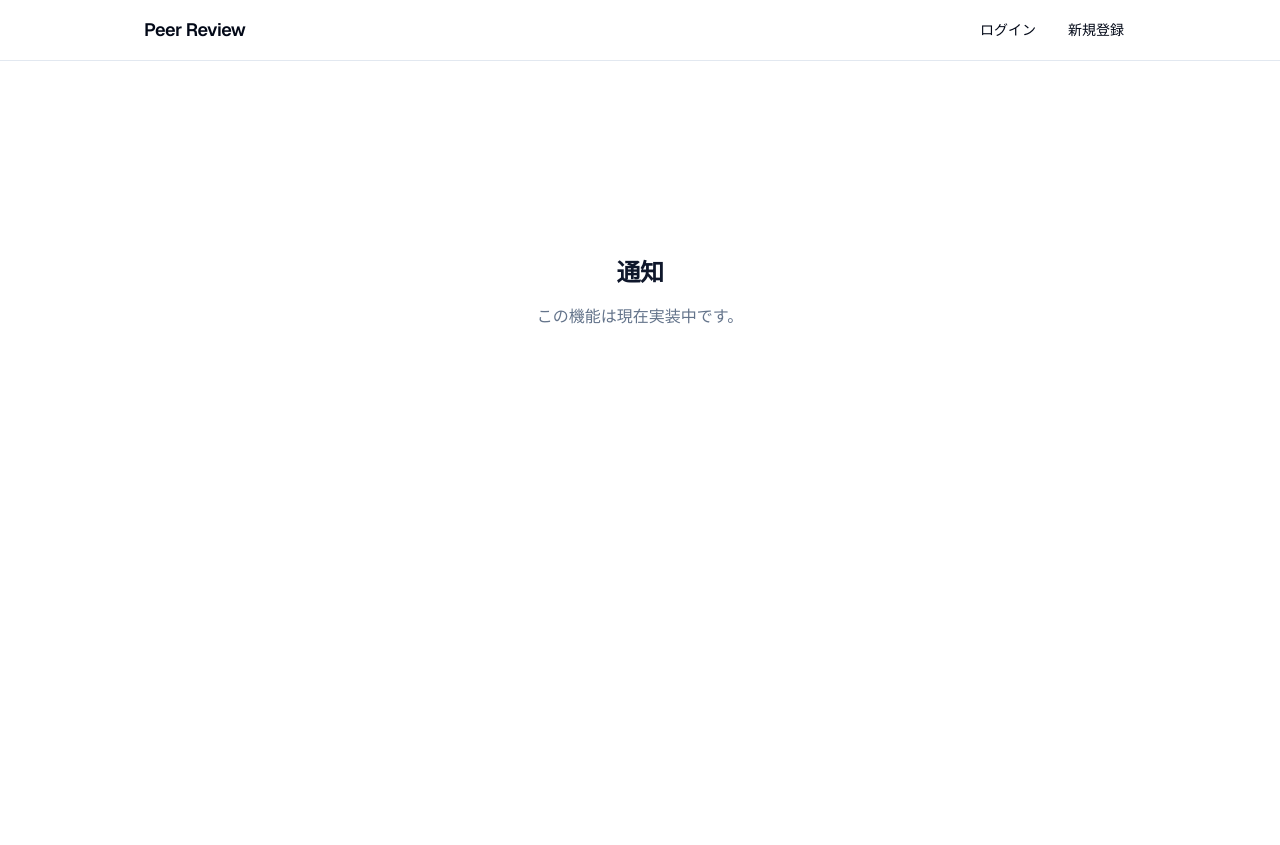
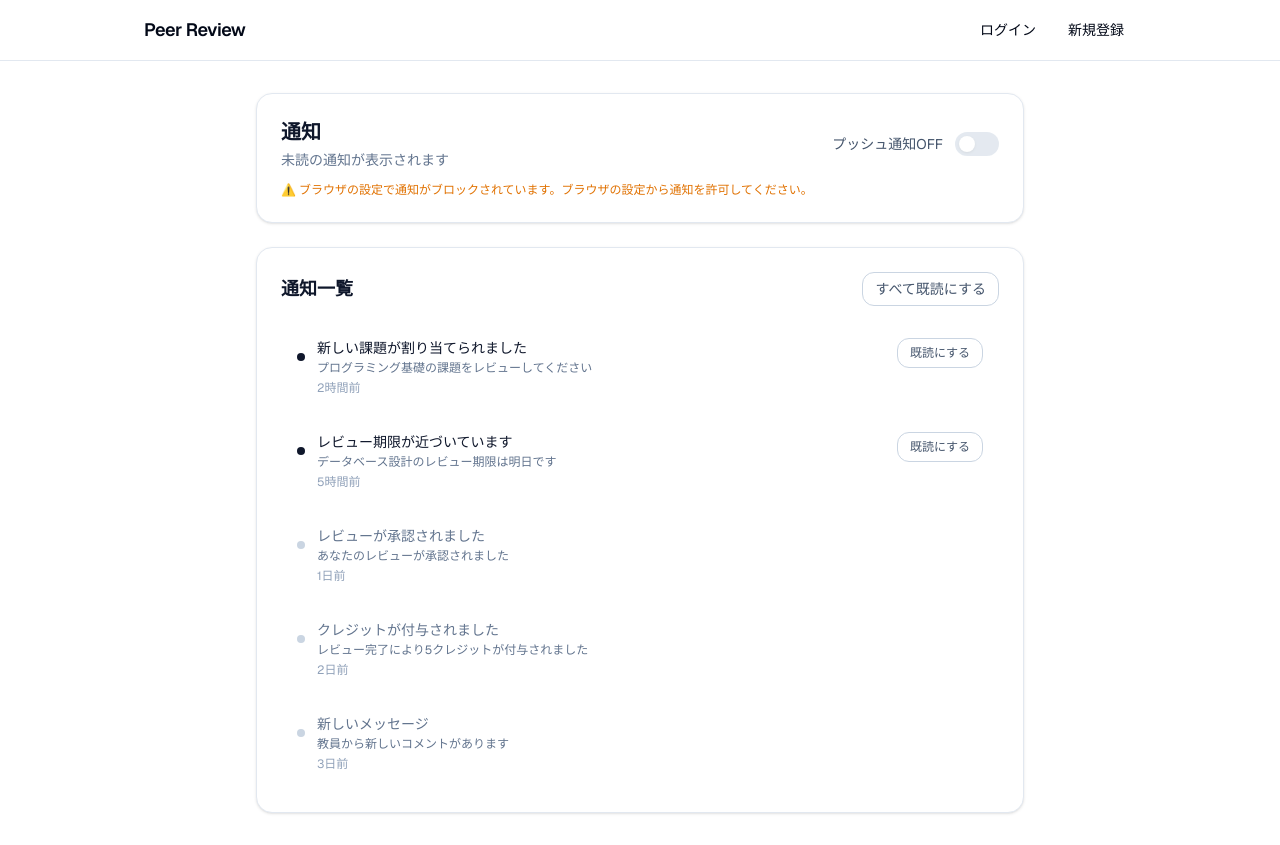
Before and after one commit to TUT-StudyClub/peer_review, a Next.js app in the folder frontend/: page /notifications in a window 1280 px wide. Before the commit the page ends 800 px from the top, so only its background shows below. Built offline with nearby package versions, Linux system fonts and the light colour scheme; no server answers.

Commit message:
feat: 通知のUIを作成　現在はダミーの通知を表示している

```diff
--- a/frontend/src/app/notifications/page.tsx
+++ b/frontend/src/app/notifications/page.tsx
@@ -1,8 +1,185 @@
+'use client';
+
+import { useState } from 'react';
+import { usePushNotification } from '@/hooks/usePushNotification';
+import { Bell, BellOff } from 'lucide-react';
+
+// 通知データの型定義
+type NotificationItem = {
+    id: string;
+    title: string;
+    description: string;
+    time: string;
+    isRead: boolean;
+};
+
+// ダミーデータ（将来的にはAPIから取得）
+const initialNotifications: NotificationItem[] = [
+    {
+        id: '1',
+        title: '新しい課題が割り当てられました',
+        description: 'プログラミング基礎の課題をレビューしてください',
+        time: '2時間前',
+        isRead: false,
+    },
+    {
+        id: '2',
+        title: 'レビュー期限が近づいています',
+        description: 'データベース設計のレビュー期限は明日です',
+        time: '5時間前',
+        isRead: false,
+    },
+    {
+        id: '3',
+        title: 'レビューが承認されました',
+        description: 'あなたのレビューが承認されました',
+        time: '1日前',
+        isRead: true,
+    },
+    {
+        id: '4',
+        title: 'クレジットが付与されました',
+        description: 'レビュー完了により5クレジットが付与されました',
+        time: '2日前',
+        isRead: true,
+    },
+    {
+        id: '5',
+        title: '新しいメッセージ',
+        description: '教員から新しいコメントがあります',
+        time: '3日前',
+        isRead: true,
+    },
+];
+
 export default function NotificationsPage() {
+    const { permission, isSupported, isLoading, isSubscribed, requestPermission, disableNotifications } = usePushNotification();
+    const [notifications, setNotifications] = useState<NotificationItem[]>(initialNotifications);
+
+    // 既読にする
+    const markAsRead = (id: string) => {
+        setNotifications((prev) =>
+            prev.map((n) => (n.id === id ? { ...n, isRead: true } : n))
+        );
+    };
+
+    // すべて既読にする
+    const markAllAsRead = () => {
+        setNotifications((prev) => prev.map((n) => ({ ...n, isRead: true })));
+    };
+
+    // 通知トグルハンドラ
+    const handleToggle = async () => {
+        if (isSubscribed) {
+            await disableNotifications();
+        } else {
+            await requestPermission();
+        }
+    };
+
+    const unreadCount = notifications.filter((n) => !n.isRead).length;
+
     return (
-        <div className="flex min-h-[50vh] flex-col items-center justify-center space-y-4 text-center">
-            <h1 className="text-2xl font-bold tracking-tight text-slate-900">通知</h1>
-            <p className="text-muted-foreground">この機能は現在実装中です。</p>
+        <div className="mx-auto max-w-3xl space-y-6">
+            {/* ヘッダーセクション */}
+            <div className="rounded-2xl border border-slate-200 bg-white p-6 shadow-sm">
+                <div className="flex items-center justify-between">
+                    <div>
+                        <h1 className="text-xl font-bold text-slate-900">通知</h1>
+                        <p className="mt-1 text-sm text-slate-500">未読の通知が表示されます</p>
+                    </div>
+                    {/* 通知ON/OFFトグル */}
+                    {isSupported && (
+                        <div className="flex items-center gap-3">
+                            <span className="text-sm text-slate-600">
+                                {isSubscribed ? 'プッシュ通知ON' : 'プッシュ通知OFF'}
+                            </span>
+                            <button
+                                onClick={handleToggle}
+                                disabled={isLoading || permission === 'denied'}
+                                className={`relative inline-flex h-6 w-11 items-center rounded-full transition-colors focus:outline-none focus:ring-2 focus:ring-blue-500 focus:ring-offset-2 disabled:opacity-50 ${isSubscribed ? 'bg-blue-600' : 'bg-slate-300'
+                                    }`}
+                                title={permission === 'denied' ? 'ブラウザの設定で通知がブロックされています' : ''}
+                            >
+                                <span
+                                    className={`inline-block h-4 w-4 transform rounded-full bg-white shadow transition-transform ${isSubscribed ? 'translate-x-6' : 'translate-x-1'
+                                        }`}
+                                />
+                            </button>
+                        </div>
+                    )}
+                </div>
+                {permission === 'denied' && (
+                    <p className="mt-3 text-xs text-amber-600">
+                        ⚠️ ブラウザの設定で通知がブロックされています。ブラウザの設定から通知を許可してください。
+                    </p>
+                )}
+            </div>
+
+            {/* 通知一覧セクション */}
+            <div className="rounded-2xl border border-slate-200 bg-white p-6 shadow-sm">
+                <div className="mb-4 flex items-center justify-between">
+                    <h2 className="text-lg font-bold text-slate-900">通知一覧</h2>
+                    {unreadCount > 0 && (
+                        <button
+                            onClick={markAllAsRead}
+                            className="rounded-lg border border-slate-300 px-3 py-1.5 text-sm text-slate-600 hover:bg-slate-50 transition-colors"
+                        >
+                            すべて既読にする
+                        </button>
+                    )}
+                </div>
+
+                {notifications.length === 0 ? (
+                    <div className="flex flex-col items-center justify-center py-12 text-slate-400">
+                        <Bell className="mb-4 h-12 w-12" />
+                        <p>通知はありません</p>
+                    </div>
+                ) : (
+                    <div className="space-y-1">
+                        {notifications.map((notification) => (
+                            <div
+                                key={notification.id}
+                                className="flex items-start gap-3 rounded-xl p-4 hover:bg-slate-50 transition-colors"
+                            >
+                                {/* 既読/未読マーカー */}
+                                <div className="mt-1.5 flex-shrink-0">
+                                    <span
+                                        className={`inline-block h-2 w-2 rounded-full ${notification.isRead ? 'bg-slate-300' : 'bg-slate-900'
+                                            }`}
+                                    />
+                                </div>
+
+                                {/* 通知内容 */}
+                                <div className="flex-1 min-w-0">
+                                    <p
+                                        className={`text-sm ${notification.isRead
+                                                ? 'text-slate-500'
+                                                : 'font-medium text-slate-900'
+                                            }`}
+                                    >
+                                        {notification.title}
+                                    </p>
+                                    <p className="mt-0.5 text-xs text-slate-500 truncate">
+                                        {notification.description}
+                                    </p>
+                                    <p className="mt-1 text-xs text-slate-400">{notification.time}</p>
+                                </div>
+
+                                {/* 既読ボタン（未読の場合のみ） */}
+                                {!notification.isRead && (
+                                    <button
+                                        onClick={() => markAsRead(notification.id)}
+                                        className="flex-shrink-0 rounded-lg border border-slate-300 px-3 py-1.5 text-xs text-slate-600 hover:bg-slate-100 transition-colors"
+                                    >
+                                        既読にする
+                                    </button>
+                                )}
+                            </div>
+                        ))}
+                    </div>
+                )}
+            </div>
         </div>
     );
 }
--- a/frontend/src/hooks/usePushNotification.ts
+++ b/frontend/src/hooks/usePushNotification.ts
@@ -7,6 +7,7 @@ export function usePushNotification() {
     const [permission, setPermission] = useState<NotificationPermission>('default');
     const [isSupported, setIsSupported] = useState(false);
     const [isLoading, setIsLoading] = useState(false);
+    const [isSubscribed, setIsSubscribed] = useState(false);
 
     // ページロード時・フォーカス復帰時に通知の状態を確認
     useEffect(() => {
@@ -16,6 +17,9 @@ export function usePushNotification() {
         }
         setIsSupported(true);
         setPermission(Notification.permission);
+
+        // サブスクリプション状態を確認
+        checkSubscriptionExists().then(setIsSubscribed);
 
         // 通知が許可されている場合、サブスクリプションの状態を確認して自動再登録
         if (Notification.permission === 'granted') {
@@ -27,6 +31,7 @@ export function usePushNotification() {
             if (document.visibilityState === 'visible') {
                 const currentPermission = Notification.permission;
                 setPermission(currentPermission);
+                checkSubscriptionExists().then(setIsSubscribed);
 
                 // 権限が許可されていればサブスクリプションを確認・再登録
                 if (currentPermission === 'granted') {
@@ -45,9 +50,11 @@ export function usePushNotification() {
     const ensureSubscription = async () => {
         try {
             const exists = await checkSubscriptionExists();
+            setIsSubscribed(exists);
             if (!exists) {
                 console.log('Subscription not found, auto-subscribing...');
                 await subscribeUser();
+                setIsSubscribed(true);
             }
         } catch (error) {
             console.error('Failed to ensure subscription:', error);
@@ -62,6 +69,7 @@ export function usePushNotification() {
 
             if (result === 'granted') {
                 await subscribeUser();
+                setIsSubscribed(true);
             }
         } catch (error) {
             console.error('Notification setup failed', error);
@@ -74,6 +82,7 @@ export function usePushNotification() {
         setIsLoading(true);
         try {
             await unsubscribeUser();
+            setIsSubscribed(false);
             setPermission(Notification.permission);
         } catch (error) {
             console.error('Failed to disable notifications', error);
@@ -86,6 +95,7 @@ export function usePushNotification() {
         permission,
         isSupported,
         isLoading,
+        isSubscribed,
         requestPermission,
         disableNotifications
     };
```
